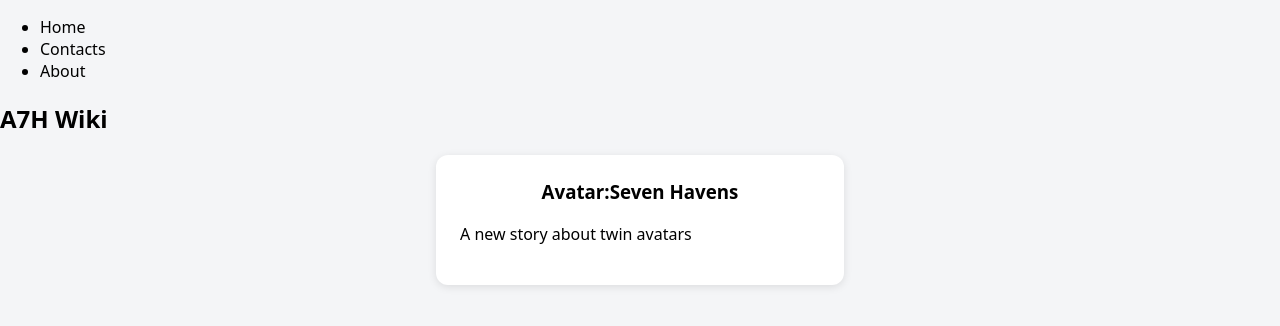
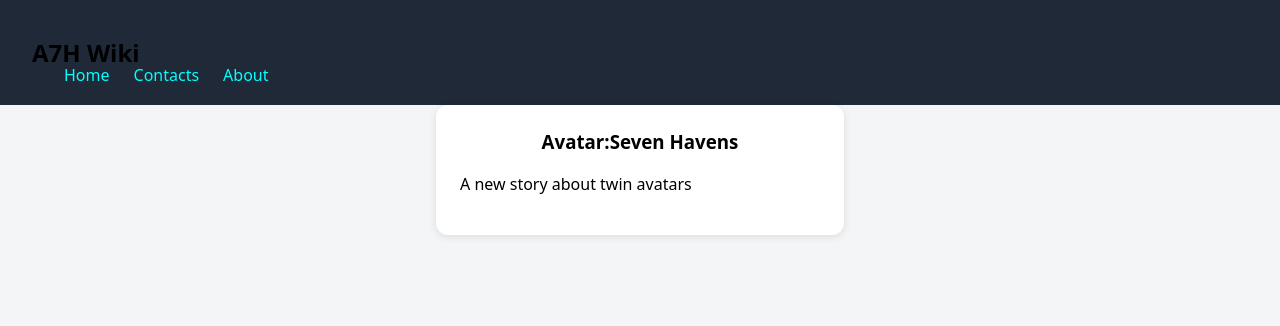
Before and after one commit to andyaketch/react-ion, a React (Vite) app in the folder IntroReact/: page / in a window 1280 px wide. Shown: the top 326 px of the page. Built offline with nearby package versions, Linux system fonts and the light colour scheme.

Commit message:
IntroToReact

```diff
--- a/IntroReact/src/App.css
+++ b/IntroReact/src/App.css
@@ -2,29 +2,6 @@ body {
   margin: 0;
   font-family: system-ui, sans-serif;
   background: #f4f5f7;
-}
-
-.navbar {
-  background: #1f2937;
-  padding: 1rem 2rem;
-}
-
-.navbar ul {
-  display: flex;
-  gap: 1.5rem;
-  list-style: none;
-  margin: 0;
-  padding: 0;
-}
-
-.navbar a {
-  color: white;
-  text-decoration: none;
-}
-
-header h1 {
-  text-align: center;
-  margin: 2rem 0 1rem;
 }
 
 .card {
--- a/IntroReact/src/Header.css
+++ b/IntroReact/src/Header.css
@@ -0,0 +1,19 @@
+#navbar {
+  background: #1f2937;
+  padding: 1rem 2rem;
+}
+
+#navbar ul {
+  color:aqua;
+  display: flex;
+  gap: 1.5rem;
+  list-style: none;
+  padding: 2rem 2rem;
+  list-style-type: none;
+  position: absolute;
+}
+
+#navbar a {
+  color: white;
+  text-decoration: none;
+}
```
